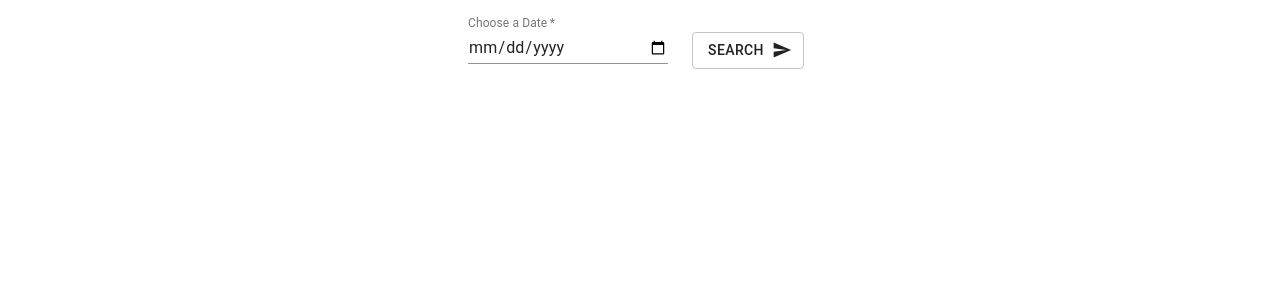
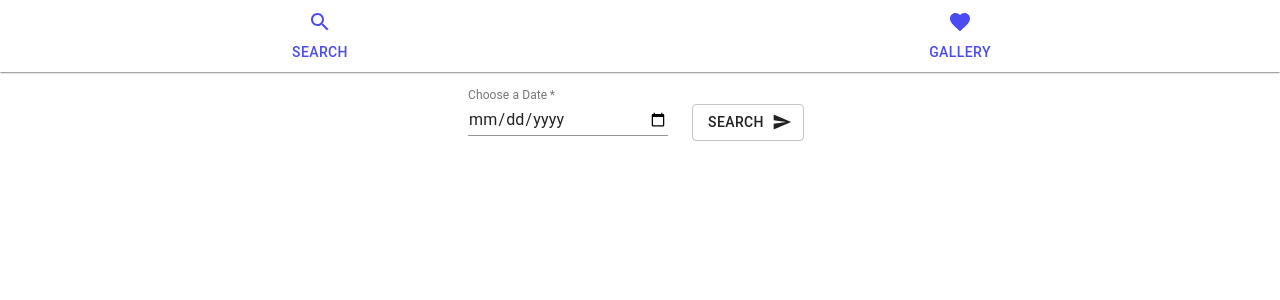
Before and after one commit to badobacs/NuBa-Project, a React (Create React App) app in the folder nasa-fetch/: page / in a window 1280 px wide. Shown: the top 300 px of the page. Built offline with nearby package versions, Linux system fonts and the light colour scheme.

Commit message:
hashrouter added

```diff
--- a/nasa-fetch/src/App.js
+++ b/nasa-fetch/src/App.js
@@ -1,13 +1,18 @@
 import "./App.css";
 import { Search } from "./components/Search";
 import { HashRouter, Route } from "react-router-dom";
+import Navbar from "./components/Navbar";
 
 function App() {
   return (
     <HashRouter>
       <div className="App">
         <Route exact path="/">
+          <Navbar />
           <Search />
+        </Route>
+        <Route path="/gallery">
+          <Navbar />
         </Route>
       </div>
     </HashRouter>
--- /dev/null
+++ b/nasa-fetch/src/components/Navbar.jsx
@@ -0,0 +1,35 @@
+import { Link } from "react-router-dom";
+
+import Paper from "@material-ui/core/Paper";
+import { makeStyles } from "@material-ui/core/styles";
+
+import Tab from "@material-ui/core/Tab";
+
+import FavoriteIcon from "@material-ui/icons/Favorite";
+
+import Search from "@material-ui/icons/Search";
+
+const useStyles = makeStyles({
+  root: {
+    flexGrow: 1,
+    maxWidth: "1280px",
+    margin: "auto",
+    display: "flex",
+    justifyContent: "space-around",
+  },
+});
+
+export default function Navbar() {
+  const classes = useStyles();
+
+  return (
+    <Paper square className={classes.root}>
+      <Link to="/">
+        <Tab icon={<Search />} label="SEARCH" />
+      </Link>
+      <Link to="/gallery">
+        <Tab icon={<FavoriteIcon />} label="GALLERY" />
+      </Link>
+    </Paper>
+  );
+}
--- a/nasa-fetch/src/components/Search.jsx
+++ b/nasa-fetch/src/components/Search.jsx
@@ -25,14 +25,13 @@ export const Search = () => {
   const [data, setData] = useState([]);
   const [searchParams, setSearchParams] = useState("");
   /* let searchParams; */
-  let dateNow = `${new Date().getFullYear()}-${new Date().getMonth()}-${
+  /*   let dateNow = `${new Date().getFullYear()}-${new Date().getMonth() + 1}-${
     parseInt(new Date().getDate()) - 1
-  }`;
+  }`; */
 
   const fetchData = async () => {
     console.log(searchParams);
     if (searchParams) {
-      if (parseInt(searchParams.split("-")[0]) > 1995) {
       setLoading(true);
       /*    searchParams = `${parseFloat(year)}-${month}-${day}`;
         console.log(searchParams); */
@@ -48,18 +47,21 @@ export const Search = () => {
         setData(await response.json());
         setLoading(false);
       }
-      } else if (searchParams.split("-")[0] < 1996) {
-        alert("only select dates after 1996 january 1st!");
-      } else if (parseInt(searchParams.split("-")[0]) > 2021) {
-        alert("only select dates before March of 2021!");
-      }
     }
   };
 
   useEffect(() => {
-    setSearchParams(dateNow);
+    const firstLoad = () => {
+      setSearchParams(
+        `${new Date().getFullYear()}-${new Date().getMonth() + 1}-${
+          parseInt(new Date().getDate()) - 1
+        }`
+      );
+      console.log(searchParams);
+      fetchData();
+    };
 
-    fetchData();
+    firstLoad();
     // eslint-disable-next-line react-hooks/exhaustive-deps
   }, []);
 
@@ -68,7 +70,6 @@ export const Search = () => {
       <div style={{ margin: "1rem" }}>
         <TextField
           required
-          disableFuture={true}
           value={searchParams}
           onChange={(e) => setSearchParams(e.target.value)}
           onBlur={(e) => setSearchParams(e.target.value)}
@@ -85,9 +86,11 @@ export const Search = () => {
         <Button
           style={{ margin: "1rem" }}
           onClick={() => {
+            if (searchParams !== "%Y-%m-%d") {
               fetchData();
-            setSearchParams("mm-dd-yyyy");
-            if (searchParams === "mm-dd-yyyy") {
+              setSearchParams("%Y-%m-%d");
+            }
+            if (searchParams === "%Y-%m-%d") {
               alert("search date must be completed");
             }
           }}
```
Lines whose indentation alone changed are shown as unchanged.
